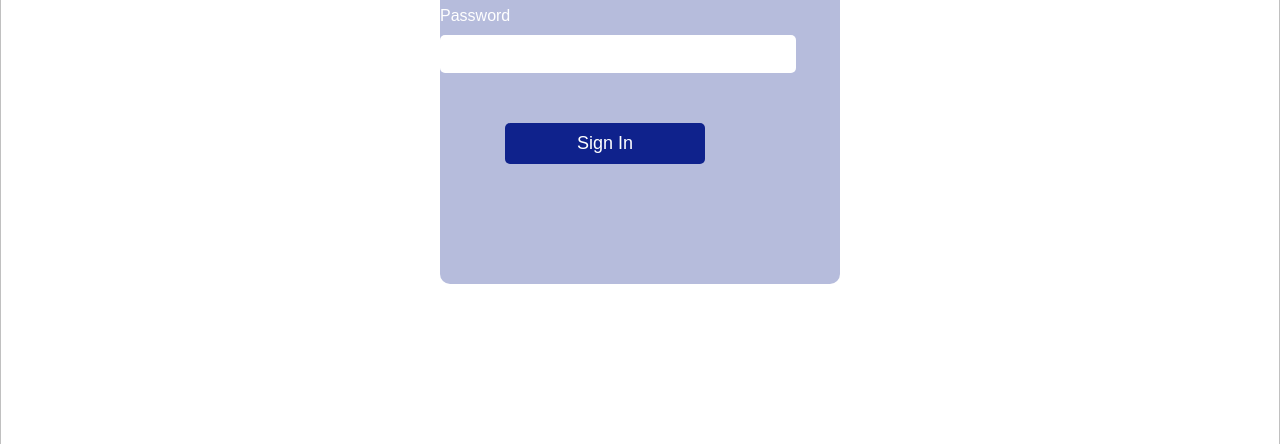
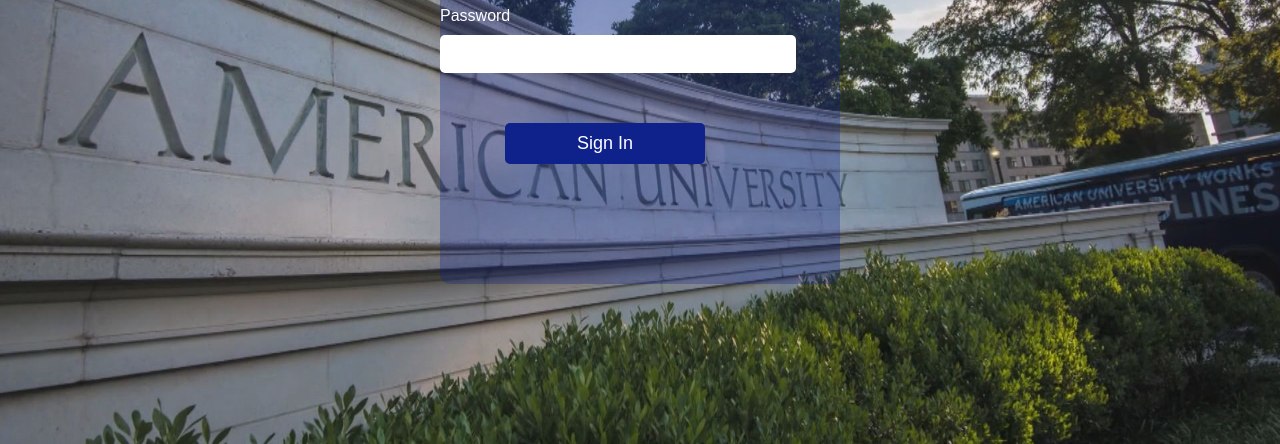
Before and after one commit to GiannaW/MockUp, a plain HTML site: page index.html in a window 1280 px wide. Shown: the part 356-800 px from the top of the page. Drawn offline with Linux system fonts and the light colour scheme; a web font is replaced by a local one.

Commit message:
Update index.html

```diff
--- a/index.html
+++ b/index.html
@@ -13,7 +13,7 @@
             <img class="logo" src="logo.svg"/>
         </div>
         <div class="background">
-            <img class="backpicture" src="Background.jpg"/>
+            <img class="backpicture" src="Background .jpeg"/>
         </div>
         <div class="sign-in-area">
             <h1 class="titleName">Sign In</h1>
```
